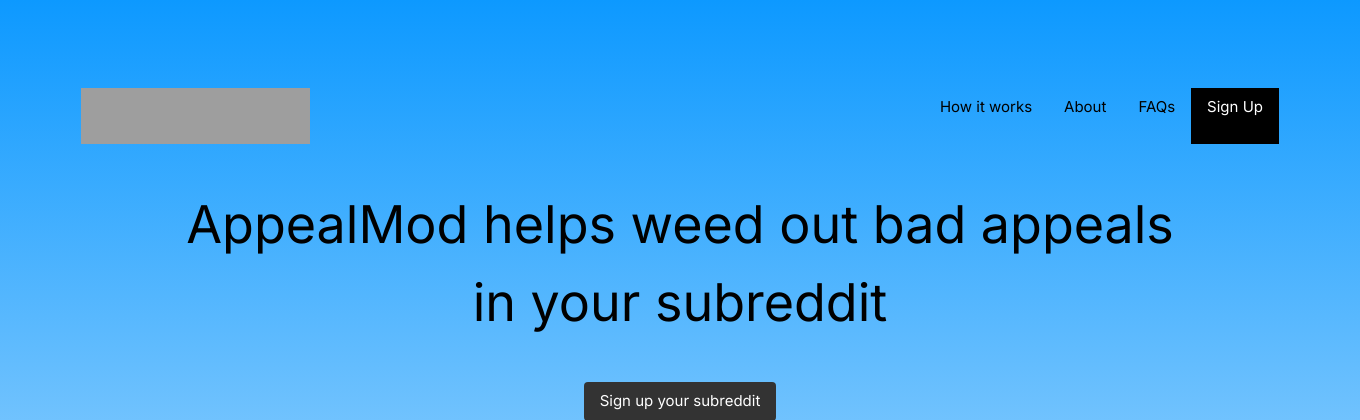
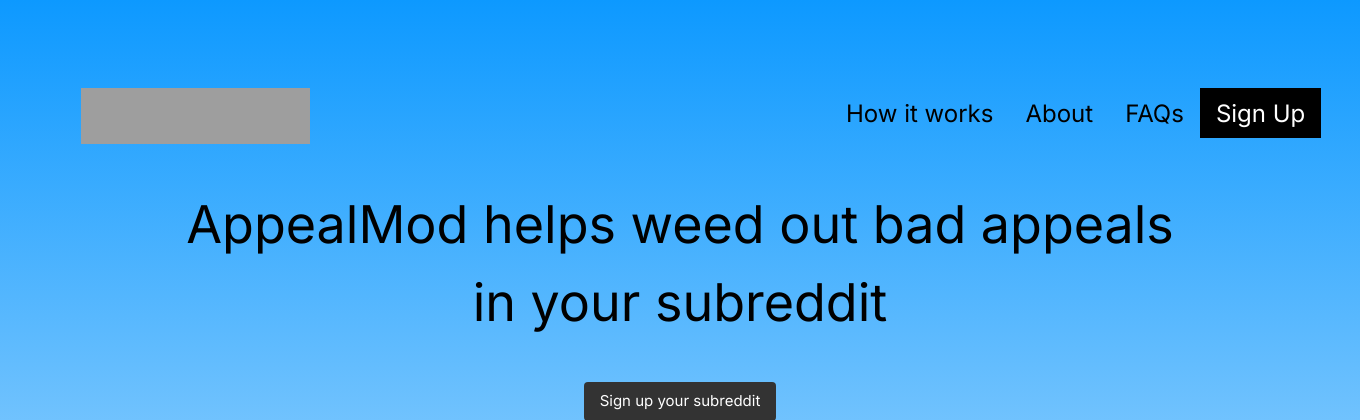
Before and after one commit to casmlab/appealmod, a Django app: page / in a window 1360 px wide. Shown: the top 420 px of the page. Run offline with Django 5.2, Linux system fonts and the light colour scheme; grey boxes are pictures that could not be loaded.

Commit message:
Prettify header menu a bit

```diff
--- a/templates/index.html
+++ b/templates/index.html
@@ -32,6 +32,8 @@
     .header_menu {
         margin-left: auto;
         margin-right: 65px;
+        height: 50px;
+        font-size: 24px;
     }
 
     h1 {
```
